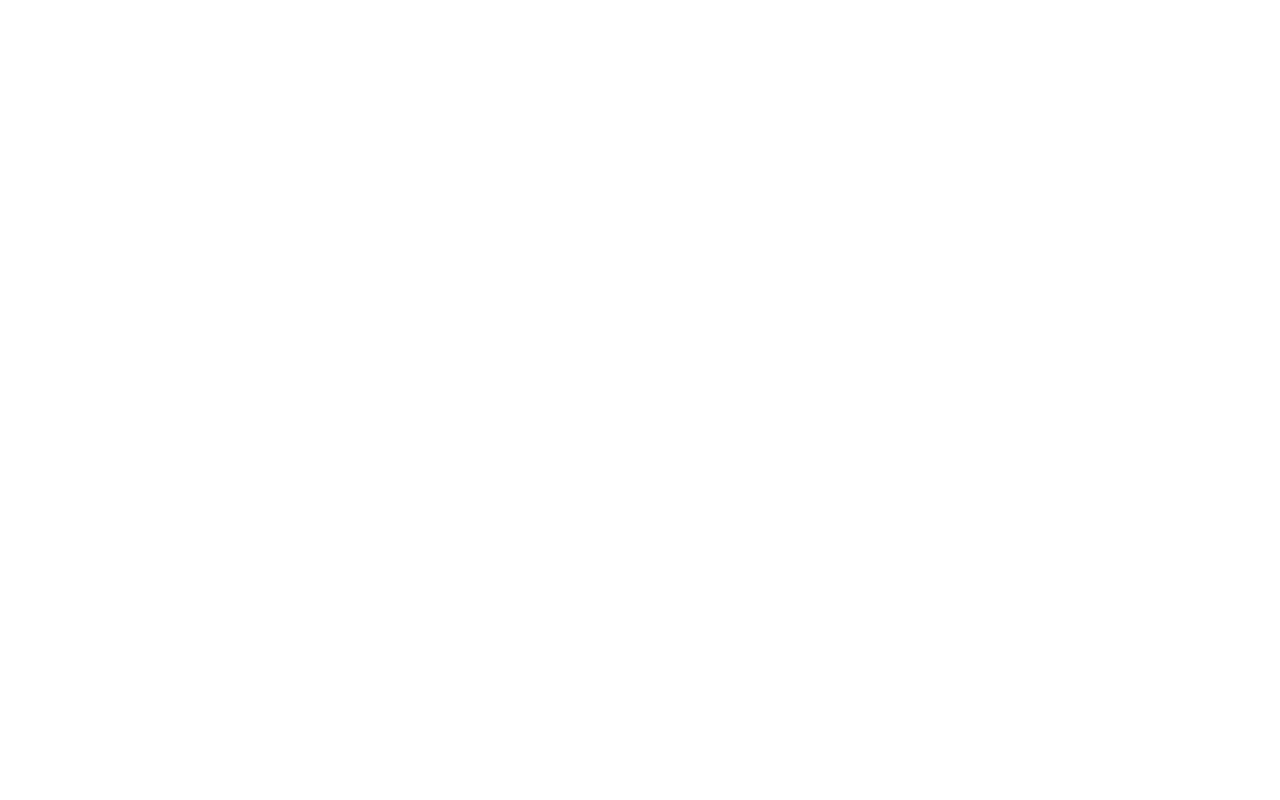
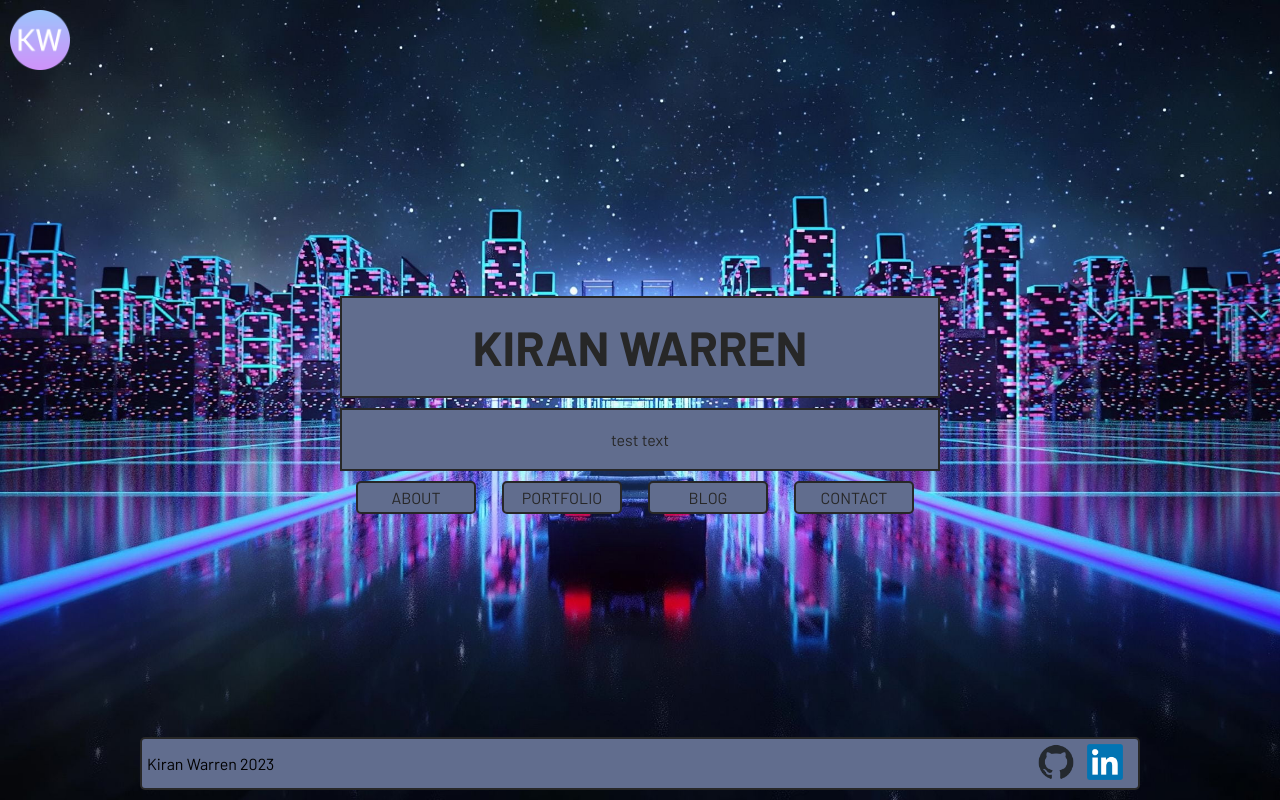
Before and after one commit to KiranWarren/KiranWarren_T1A2, a plain HTML site: page src/index.html in a window 1280 px wide. Drawn offline with Linux system fonts and the light colour scheme.

Commit message:
Created home page layout and some styling

```diff
--- a/src/index.html
+++ b/src/index.html
@@ -5,9 +5,38 @@
     <meta http-equiv="X-UA-Compatible" content="IE=edge">
     <meta name="viewport" content="width=device-width, initial-scale=1.0">
     <title>Kiran Warren</title>
+    <link rel="icon" href="/assets/kw-logo-solid.png" type="image/x-icon">
     <link rel="stylesheet" href="styles/main.css">
 </head>
 <body>
 
+    <div class="home-container">
+    <!-- Header section - only contains a logo on the home page. Will be different to headers on other pages.-->
+    <header class="home-header">
+        <img src="assets/kw-logo-solid.png" alt="KW Logo" class="home-logo">
+    </header>
+
+    <!-- Splash section on the home page to contain name, small description and navigation buttons -->
+    <section class="splash">
+        <div class="home-name"><h1>KIRAN WARREN</h1></div>
+        <div class="home-text"><p>test text</p></div>
+        <nav class="home-btns">
+            <a href="/about.html" class="btn">ABOUT</a>
+            <a href="/portfolio.html" class="btn">PORTFOLIO</a>
+            <a href="/blog.html" class="btn">BLOG</a>
+            <a href="/contact.html" class="btn">CONTACT</a>
+        </nav>
+    </section>
+
+    <!-- Footer section contains name and socials links. Footer same on all pages. -->
+    <footer>
+        <div class="text">Kiran Warren 2023</div>
+        <div class="socials">
+            <a href="https://github.com/KiranWarren" class="social-link"><img src="/assets/github-logo.png" alt="Github Logo"></a>
+            <a href="https://www.linkedin.com/in/kiran-warren-a43049278/" class="social-link"><img src="/assets/linkedin-logo.png" alt="LinkedIn Logo"></a>
+        </div>
+    </footer>
+    </div>
+
 </body>
 </html>
--- a/src/styles/main.scss
+++ b/src/styles/main.scss
@@ -0,0 +1,133 @@
+/* Defaults */
+* {
+    margin:0;
+    padding:0;
+    border:0;
+    box-sizing:border-box;
+}
+
+
+/* Background Image */
+body {
+    background-image: url(/assets/retro-future-bg.jpg);
+    background-repeat: no-repeat;
+    background-attachment: fixed;
+    background-position: center;
+    background-size: cover;
+}
+
+
+/* Colours */
+$primary-color:#272727;
+$secondary-color:#616D8E;
+$tertiary-color:#4FDFFF;
+
+
+/* Fonts */
+@import url('https://fonts.googleapis.com/css2?family=Barlow:wght@100;300;400;700&display=swap');
+* {
+    font-family: 'Barlow', sans-serif;
+}
+h1 {
+    font-size:3rem;
+}
+p {
+    font-size:1rem;
+}
+
+
+/* Images and Logos/Icons */
+.home-logo,
+.logo {
+    width: 60px;
+    margin: 10px;
+}
+.social-link img {
+    width: 36px;
+    margin-right: 10px;
+}
+
+
+/* Buttons */
+nav {
+    display:flex;
+    justify-content: space-evenly;
+    flex-wrap: wrap;
+}
+.btn {
+    display:inline-block;
+    background:$secondary-color;
+    color:$primary-color;
+    border: $primary-color solid 2px;
+    text-decoration: none;
+    transition: 0.5s;
+    width: 120px;
+    padding: 5px 0;
+    margin-right: 10px;
+    text-align: center;
+    border-radius: 5px;
+}
+.btn:hover,
+.btn:active {
+    box-shadow: inset 0 0 15px $tertiary-color, 0 0 25px $tertiary-color;
+    text-shadow: 0 0 10px $tertiary-color;
+    color: $tertiary-color;
+    border-color: $tertiary-color;
+    font-weight: bold;
+}
+
+
+
+/* Headers */
+.typ-header {
+    display: flex;
+    align-items: center;
+    justify-content: space-between;
+    background-color: $secondary-color;
+    width: min(1000px,90%);
+    margin: 10px auto;
+    border: $primary-color solid 2px;
+    border-radius: 5px;
+}
+
+/* Footers */
+footer {
+    display: flex;
+    align-items: center;
+    justify-content: space-between;
+    background-color: $secondary-color;
+    width: min(1000px,90%);
+    margin: 10px auto;
+    border: $primary-color solid 2px;
+    border-radius: 5px;
+    padding: 5px;
+}
+
+/* Home Page */
+.splash {
+    width:min(600px,90%);
+    margin: 0 auto;
+    display:flex;
+    flex-direction: column;
+    justify-content: center;
+
+    .home-name {
+        text-align: center;
+        background-color: $secondary-color;
+        color:$primary-color;
+        font-size:3em;
+        padding:20px 0;
+        margin-bottom: 10px;
+        border: $primary-color solid 2px;
+    }
+    .home-text {
+        @extend .home-name;
+    }
+}
+
+.home-container {
+    min-height: 100vh;
+    display:flex;
+    flex-direction: column;
+    justify-content: space-between;
+}
```
Also changed, not shown: src/about.html (+53 -0 lines), src/blog.html (+1 -0 lines), src/contact.html (+1 -0 lines), src/portfolio.html (+1 -0 lines), src/assets/github-logo.png (added), src/assets/kw-logo-solid.png (added), src/assets/kw-logo.png (added), src/assets/linkedin-logo.png (added), src/assets/retro-future-bg.jpg (added), src/styles/main.css, 3 other files.
